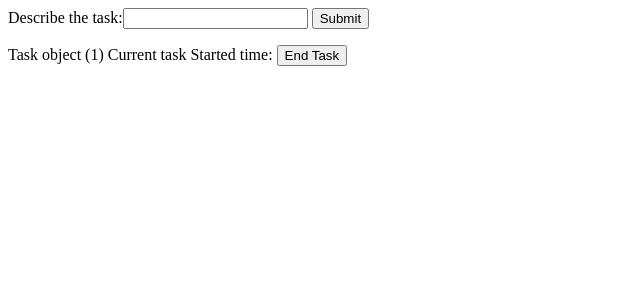
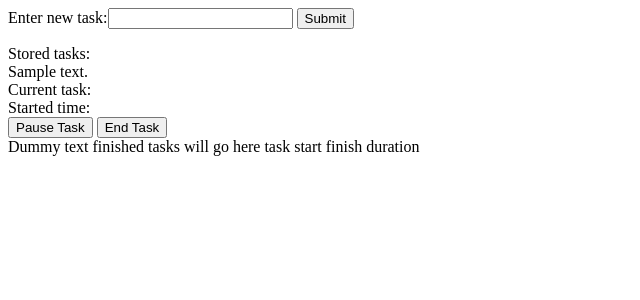
Before and after one commit to sferrazzaf/Taskmaster, a Django app: page /todolist/ in a window 1280 px wide. Shown: the top 300 px of the page, without its empty margins (0-640 px from the left). Run offline with Django 3.2, Linux system fonts and the light colour scheme; tables that the repository leaves empty hold one stand-in row (values such as "Sample post").

Commit message:
add some basic html

```diff
--- a/to_do_list/forms.py
+++ b/to_do_list/forms.py
@@ -1,4 +1,4 @@
 from django import forms
 
 class TaskForm(forms.Form):
-    text = forms.CharField(label='Describe the task', max_length=200)
+    text = forms.CharField(label='Enter new task', max_length=200)
--- a/to_do_list/templates/to_do_list/index.html
+++ b/to_do_list/templates/to_do_list/index.html
@@ -7,13 +7,29 @@
     <input type="submit" value="Submit" />
 </form>
 
-{% for task in tasks %}
-{{ task }}
-{% endfor %}
+<div id=tasklist>
+    Stored tasks:
+    {% for task in tasks %}
+        <div class=task>
+        {{ task.text }}
+        </div>
+    {% endfor %}
+</div>
+
+<div id=currenttask>
+Current task:
+<br>
+Started time:
+</div>
 
 
-Current task
-Started time:
+<button>Pause Task</button>
 <button>End Task</button>
 
+<div id=finishedtasks>
+    Dummy text finished tasks will go here
+    task start finish duration
+</div>
+
+
 </html>
--- a/to_do_list/views.py
+++ b/to_do_list/views.py
@@ -8,12 +8,9 @@ from .forms import TaskForm
 def todolist(request):
     if request.method == 'POST':
         form = TaskForm(request.POST)
-        print(form)
         if form.is_valid():
             newtask = Task(text=form.cleaned_data['text'], created=datetime.now())
             newtask.save()
-            print(newtask)
-            print("task = {}".format(newtask.id))
             return HttpResponseRedirect('/todolist/')
     else:
         form = TaskForm()
```
